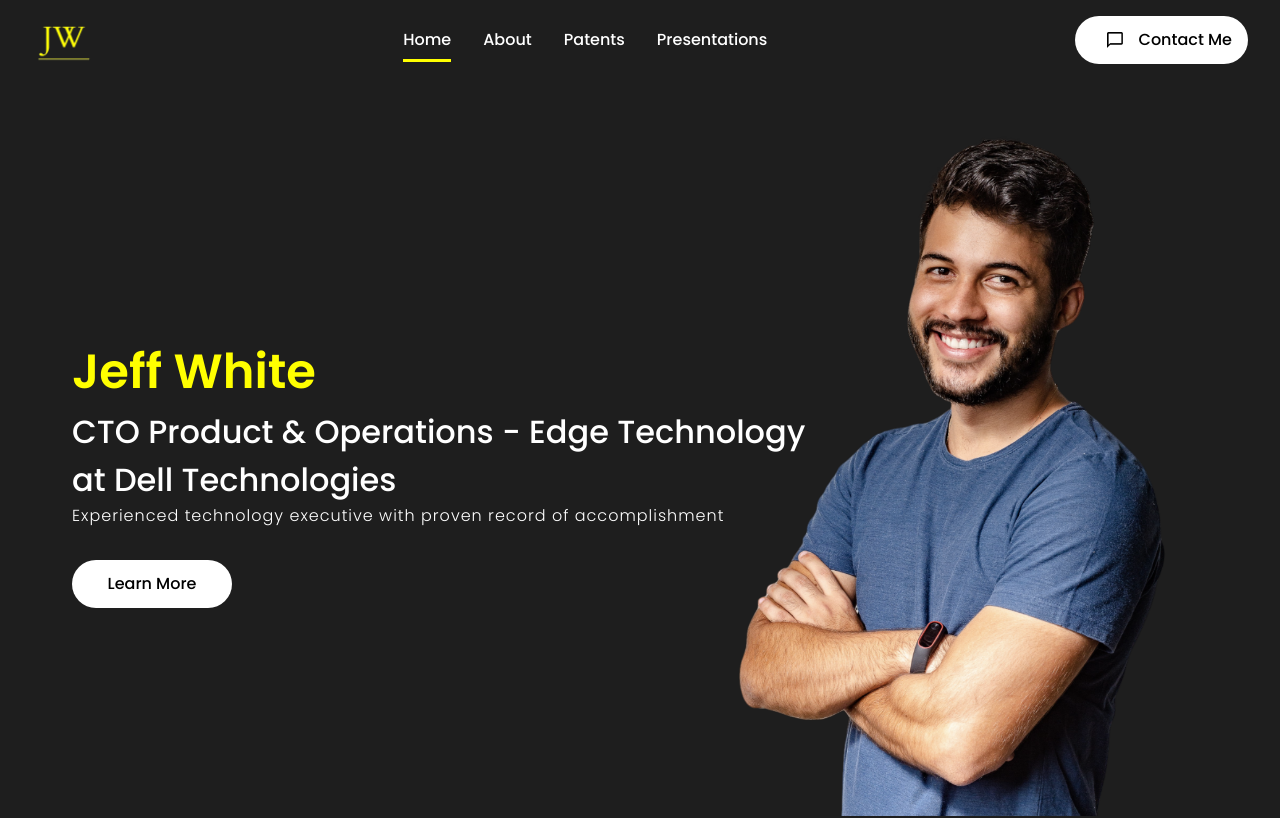
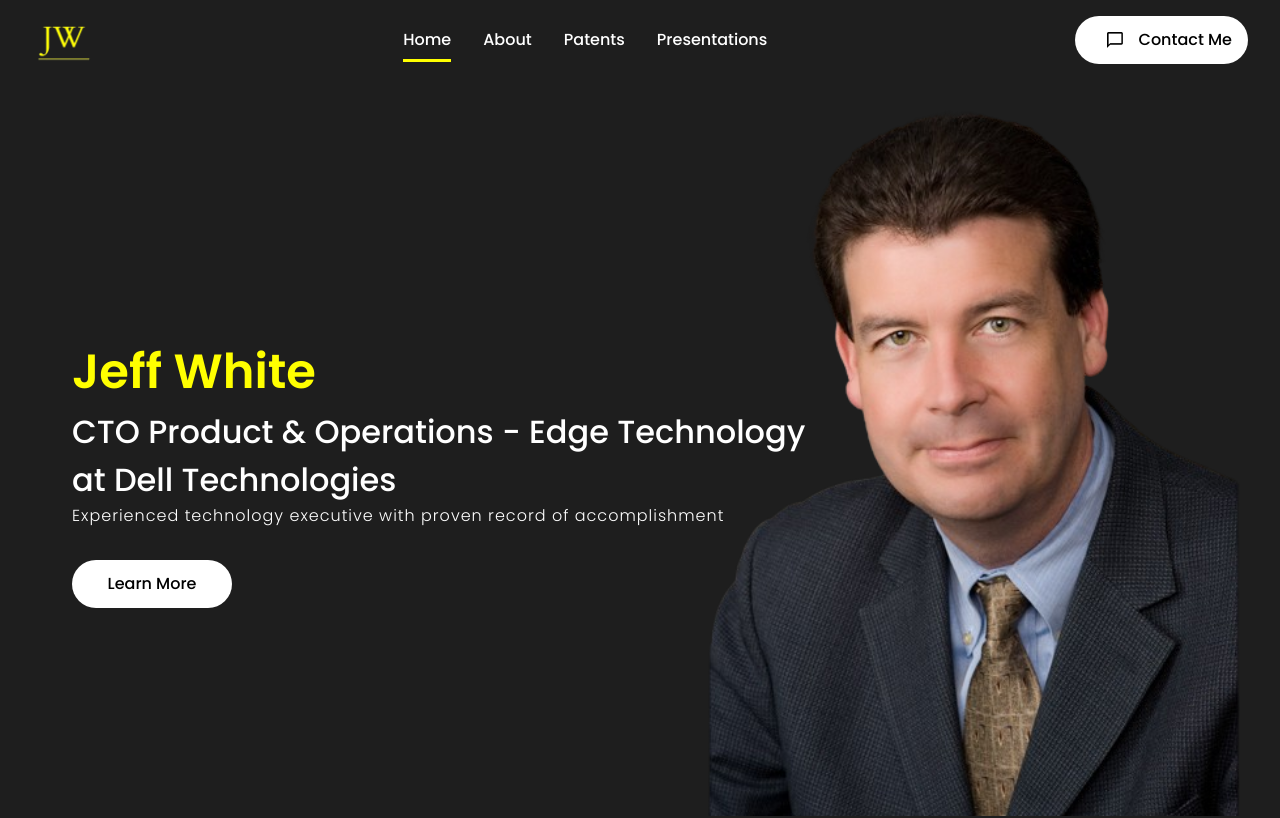
Before and after one commit to nicolewhitee/jw-portfolio, a React (Create React App) app: page / in a window 1280 px wide. Shown: the top 818 px of the page. Built offline with nearby package versions, Linux system fonts and the light colour scheme.

Commit message:
Update profile image

```diff
--- a/src/components/Intro/intro.css
+++ b/src/components/Intro/intro.css
@@ -9,10 +9,10 @@
 
 .bg {
     position: absolute;
-    top: -4rem;
+    top: 0;
     right: 0;
     z-index: -1;
-    object-fit: cover;
+    object-fit: contain;
     height: 100vh;
 }
 
```
Also changed, not shown: src/assets/image.jpg, src/assets/image.png.
